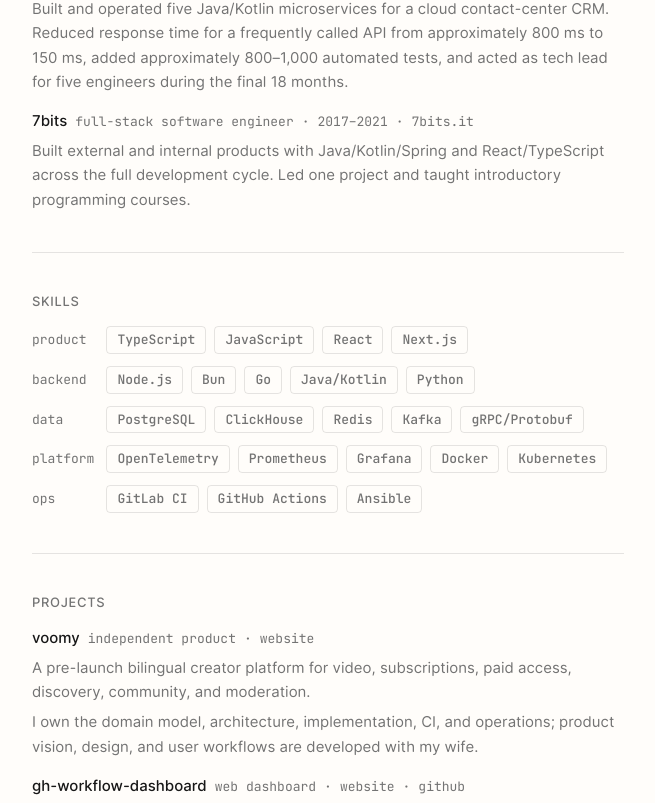
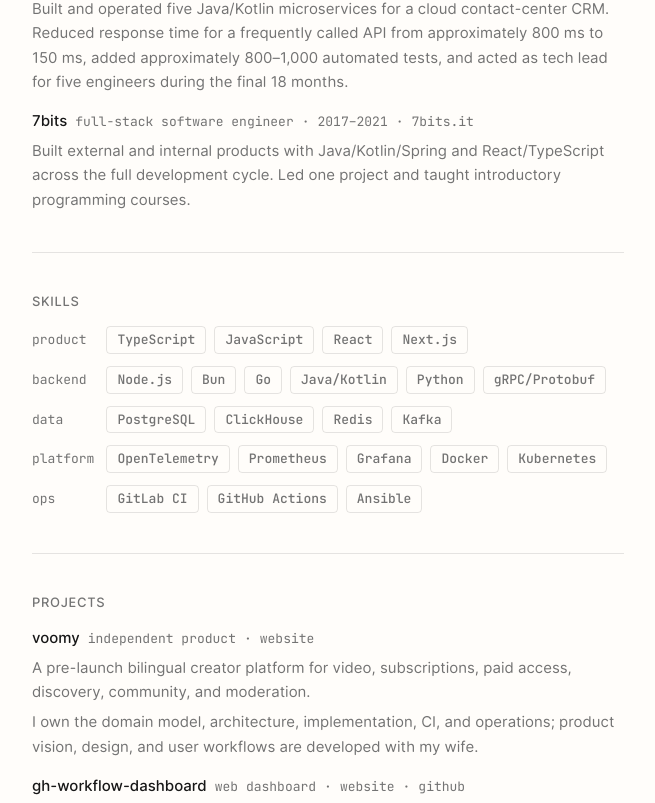
Before and after one commit to hu553in/personal-website, a Next.js app: page / in a window 1280 px wide. Shown: the part 880-1683 px from the top of the page, without its empty margins (312-967 px from the left). Built offline with nearby package versions, Linux system fonts and the light colour scheme.

Commit message:
feat: refine profile content

```diff
--- a/app/data.tsx
+++ b/app/data.tsx
@@ -99,11 +99,11 @@
     label: "product",
   },
   {
-    items: ["Node.js", "Bun", "Go", "Java/Kotlin", "Python"],
+    items: ["Node.js", "Bun", "Go", "Java/Kotlin", "Python", "gRPC/Protobuf"],
     label: "backend",
   },
   {
-    items: ["PostgreSQL", "ClickHouse", "Redis", "Kafka", "gRPC/Protobuf"],
+    items: ["PostgreSQL", "ClickHouse", "Redis", "Kafka"],
     label: "data",
   },
   {
--- a/app/page.tsx
+++ b/app/page.tsx
@@ -37,11 +37,7 @@
 const Home = () => (
   <main className="mx-auto flex w-full max-w-160 flex-col px-6 py-24 sm:py-32">
     <header className="flex flex-col gap-3 pb-10">
-      <h1 className="text-2xl sm:text-3xl">
-        <Link href={identity.photo} variant="title">
-          {identity.name}
-        </Link>
-      </h1>
+      <h1 className="text-2xl sm:text-3xl">{identity.name}</h1>
       <p className="flex items-baseline gap-2 text-[15px] leading-snug text-muted font-medium">
         <span className="text-(--ink)">{identity.handle}</span>
         <span aria-hidden="true">·</span>
--- a/public/index.md
+++ b/public/index.md
@@ -46,8 +46,8 @@
 ## Skills
 
 - **product**: TypeScript, JavaScript, React, Next.js
-- **backend**: Node.js, Bun, Go, Java/Kotlin, Python
-- **data**: PostgreSQL, ClickHouse, Redis, Kafka, gRPC/Protobuf
+- **backend**: Node.js, Bun, Go, Java/Kotlin, Python, gRPC/Protobuf
+- **data**: PostgreSQL, ClickHouse, Redis, Kafka
 - **platform**: OpenTelemetry, Prometheus, Grafana, Docker, Kubernetes
 - **ops**: GitLab CI, GitHub Actions, Ansible
 
@@ -120,7 +120,6 @@
 
 ## Connect
 
-- Photo: [github.com/hu553in.png](https://github.com/hu553in.png)
 - GitHub: [hu553in](https://github.com/hu553in)
 - LinkedIn: [ruslan-khasanshin](https://www.linkedin.com/in/ruslan-khasanshin)
 - Telegram: [rkhasanshin](https://t.me/rkhasanshin)
```
